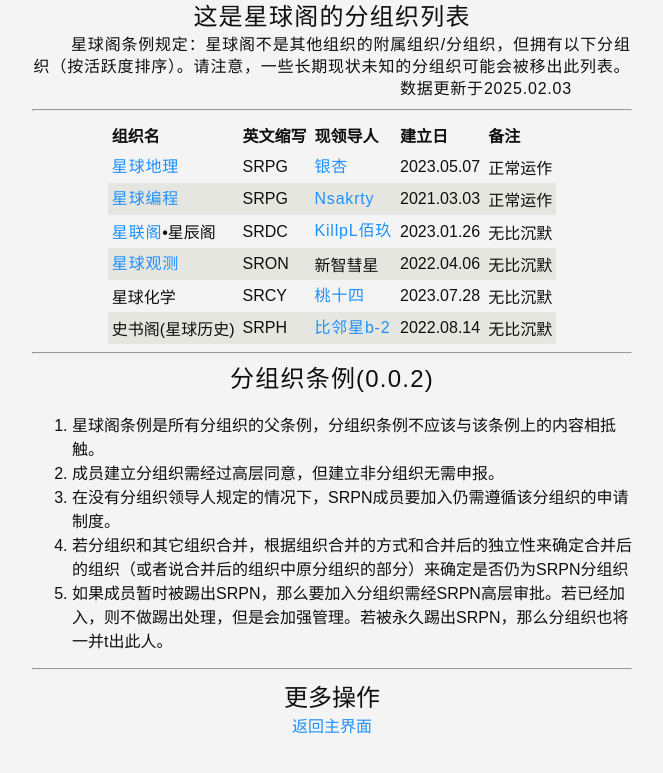
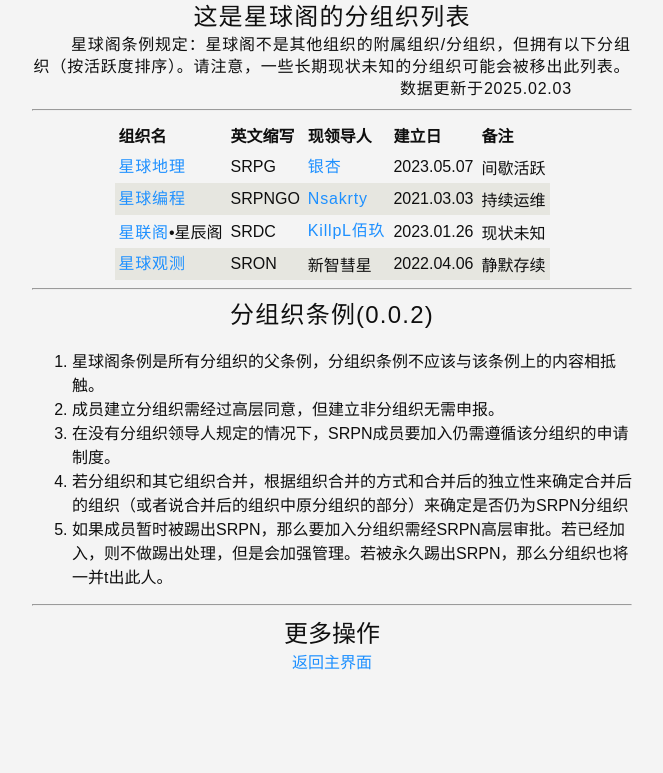
Before and after one commit to SRPNGO/srpngo.github.io, a Jekyll site: the page built from affiliateed/affiliateed.md, in a window 1280 px wide. Shown: the top 773 px of the page, without its empty margins (308-971 px from the left). Built offline with Jekyll 4.4.1, drawn with Linux system fonts in a browser that asks for light colours; our own code applies the rules of GitHub Pages for plain Markdown files; comment, search, counter and statistics services are not loaded.

Commit message:
变更分组织文案

```diff
--- a/affiliateed/affiliateed.md
+++ b/affiliateed/affiliateed.md
@@ -29,14 +29,15 @@ table {
 
 ---
 
-| 组织名                                  | 英文缩写 | 现领导人                                    | 建立日     | 备注     |
-| :-------------------------------------- | :------- | :------------------------------------------ | :--------- | :------- |
-| [星球地理](./srpg)                      | SRPG     | [银杏](https://v.douyin.com/iJn8VSEf/)      | 2023.05.07 | 正常运作 |
-| [星球编程](https://github.com/SRPNGO)   | SRPG     | [Nsakrty](https://v.douyin.com/hWfRVaA/)    | 2021.03.03 | 正常运作 |
-| [星联阁](https://skdc.rth1.vip/)•星辰阁 | SRDC     | [KillpL佰玖](https://v.douyin.com/kE9RW8C/) | 2023.01.26 | 无比沉默   |
-| [星球观测](https://srpn.top/sron)       | SRON     | 新智彗星                                    | 2022.04.06 | 无比沉默 |
-| 星球化学                                | SRCY     | [桃十四](https://v.douyin.com/iJn8PGaK/)    | 2023.07.28 | 无比沉默 |
-| 史书阁(星球历史)                        | SRPH     | [比邻星b-2](https://v.douyin.com/jkfKvgh/)  | 2022.08.14 | 无比沉默 |
+| 组织名                                  | 英文缩写 | 现领导人                                    | 建立日     | 备注       |
+| :-------------------------------------- | :------- | :------------------------------------------ | :--------- | :--------- |
+| [星球地理](./srpg)                      | SRPG     | [银杏](https://v.douyin.com/iJn8VSEf/)      | 2023.05.07 | 间歇活跃 |
+| [星球编程](https://github.com/SRPNGO)   | SRPNGO   | [Nsakrty](https://v.douyin.com/hWfRVaA/)    | 2021.03.03 | 持续运维 |
+| [星联阁](https://skdc.rth1.xyz/)•星辰阁 | SRDC     | [KillpL佰玖](https://v.douyin.com/kE9RW8C/) | 2023.01.26 | 现状未知   |
+| [星球观测](https://srpn.top/sron)       | SRON     | 新智彗星                                    | 2022.04.06 | 静默存续   |
+
+<!-- | 星球化学                                | SRCY     | [桃十四](https://v.douyin.com/iJn8PGaK/)    | 2023.07.28 | 现状未知   | -->
+<!-- | 史书阁(星球历史)                        | SRPH     | [比邻星b-2](https://v.douyin.com/jkfKvgh/)  | 2022.08.14 | 现状未知   | -->
 
 ---
 
```
Also changed, not shown: affiliateed/srpg.md (+1 -2 lines).
